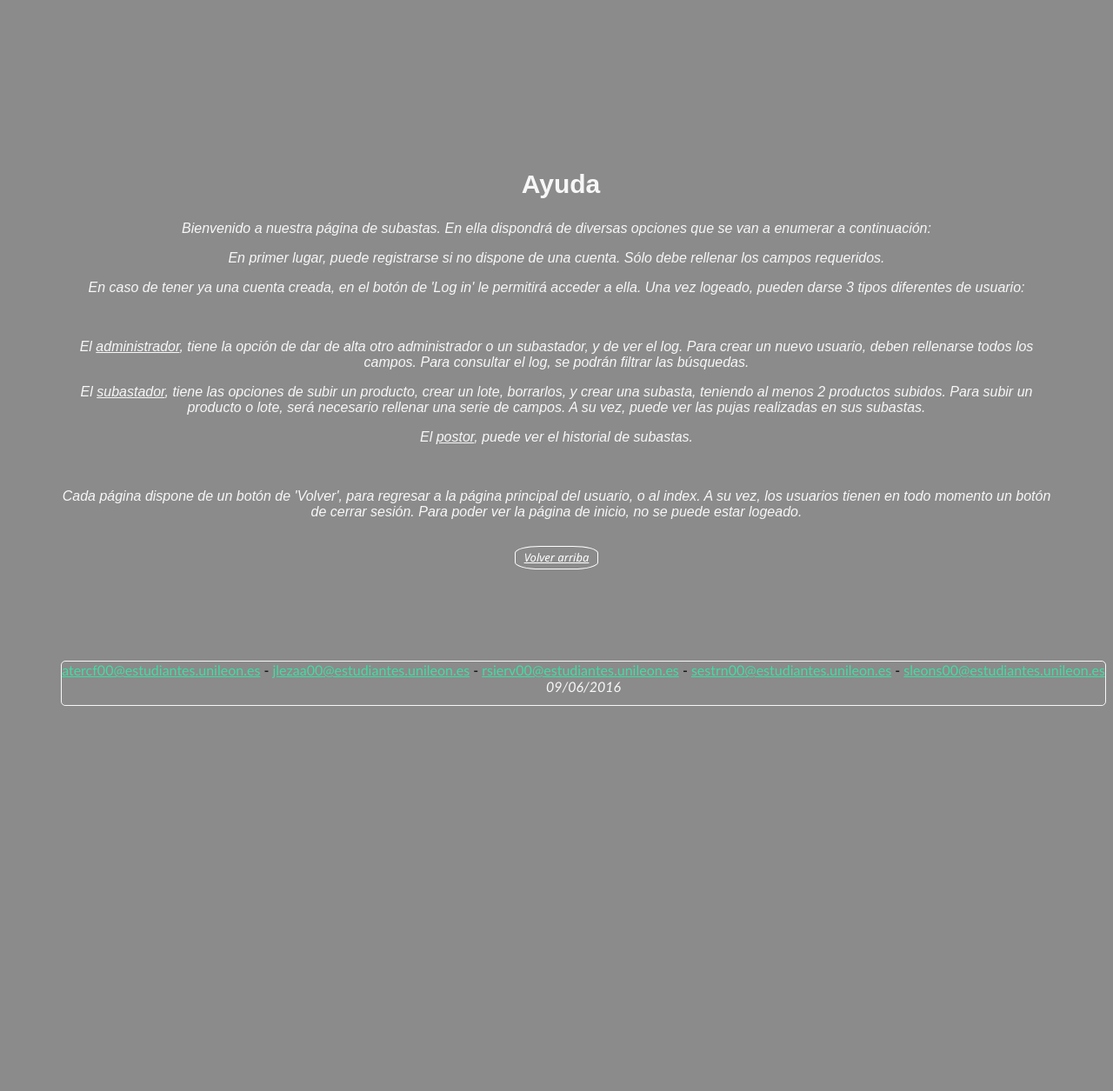
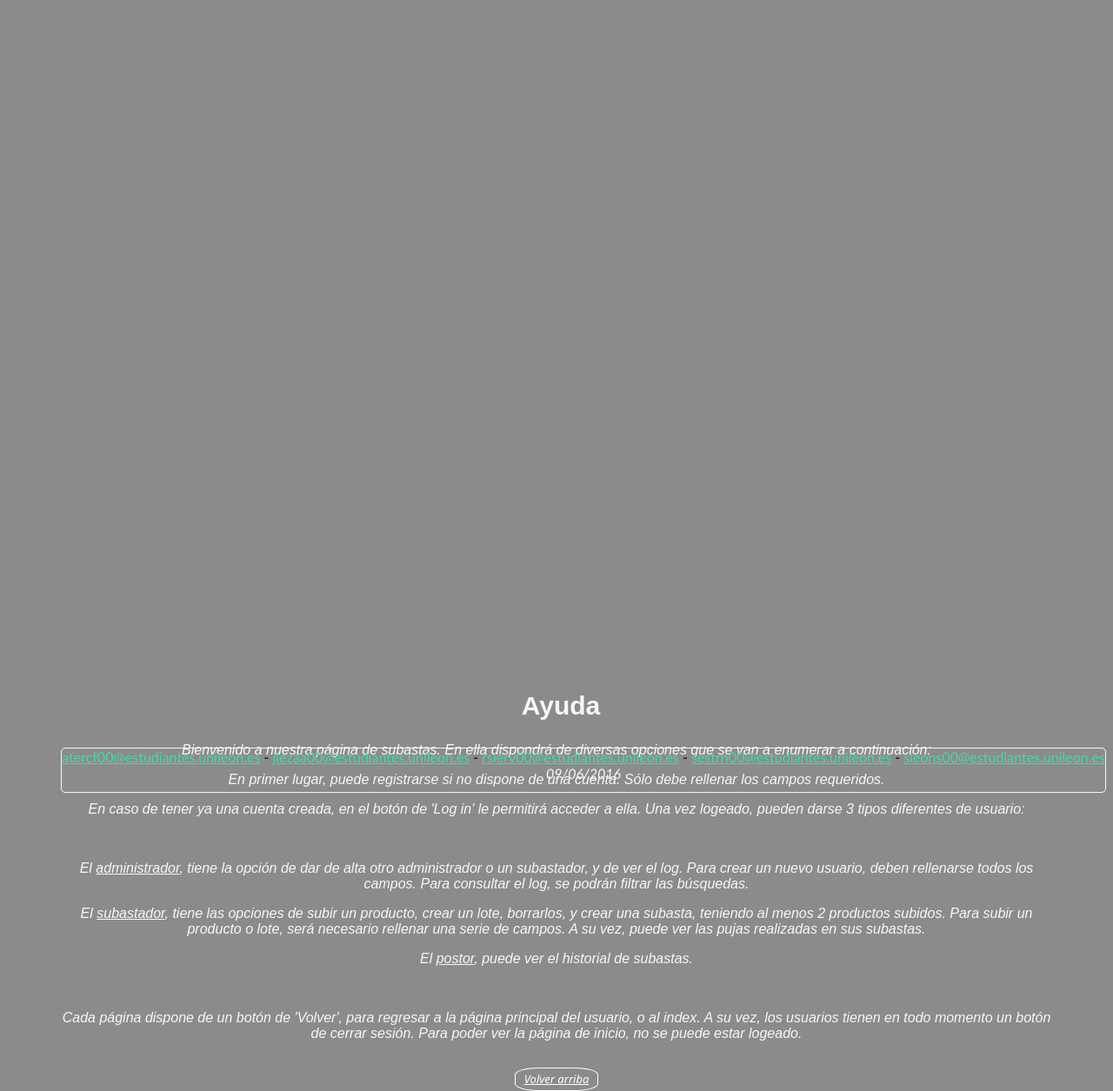
Before and after one commit to JavierLAcartum/643b4d11c092cc1ea32a96bdb4f8da93, a PHP site: page /index.php in a window 1280 px wide. Shown: the part 730-1985 px from the top of the page at 87% size. Before the commit the page ends 1542 px from the top, so only its background shows below. Run offline with PHP 8.4, Linux system fonts and the light colour scheme; data that the repository does not hold is empty.

Commit message:
ayuda index

```diff
--- a/index.php
+++ b/index.php
@@ -202,7 +202,7 @@ if(isset($_POST['registro']))
             </a>
 
 
-            <section style="margin-top: 500px;" id="about" class="container content-section text-center">
+            <section style="margin-top: 1100px;" id="about" class="container content-section text-center">
             	<div class="row">
             		<div class="col-lg-8 col-lg-offset-2">
 				        <h2 style="font-size: 30px;">Ayuda</h2>
@@ -267,7 +267,7 @@ if(isset($_POST['registro']))
 
 
 		<!-- Pie de pagina -->
-            <div style="margin-top: 850px;" id="footer">
+            <div style="margin-top: 950px;" id="footer">
                 <a href="mailto:atercf00@estudiantes.unileon.es">atercf00@estudiantes.unileon.es</a> -
                 <a href="mailto:jlezaa00@estudiantes.unileon.es">jlezaa00@estudiantes.unileon.es</a> -
                 <a href="mailto:rsierv00@estudiantes.unileon.es">rsierv00@estudiantes.unileon.es</a> -
```
